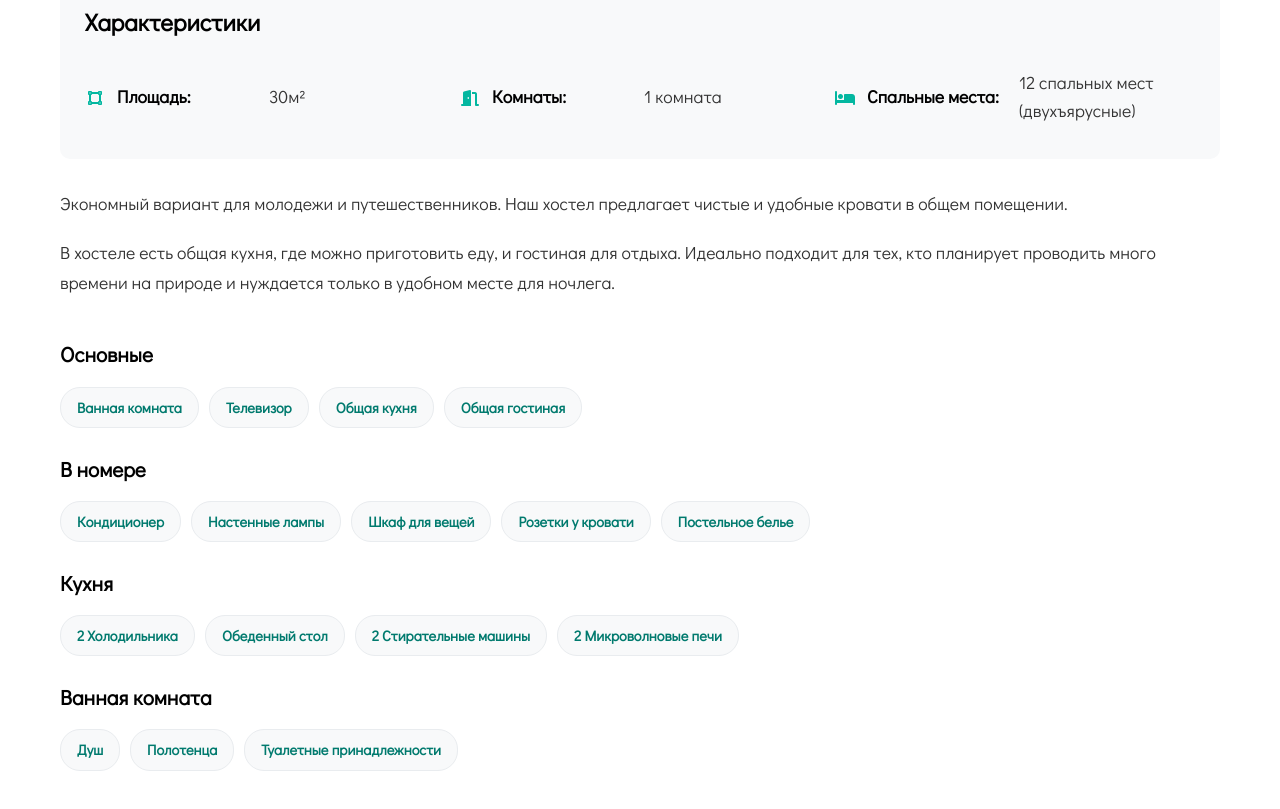
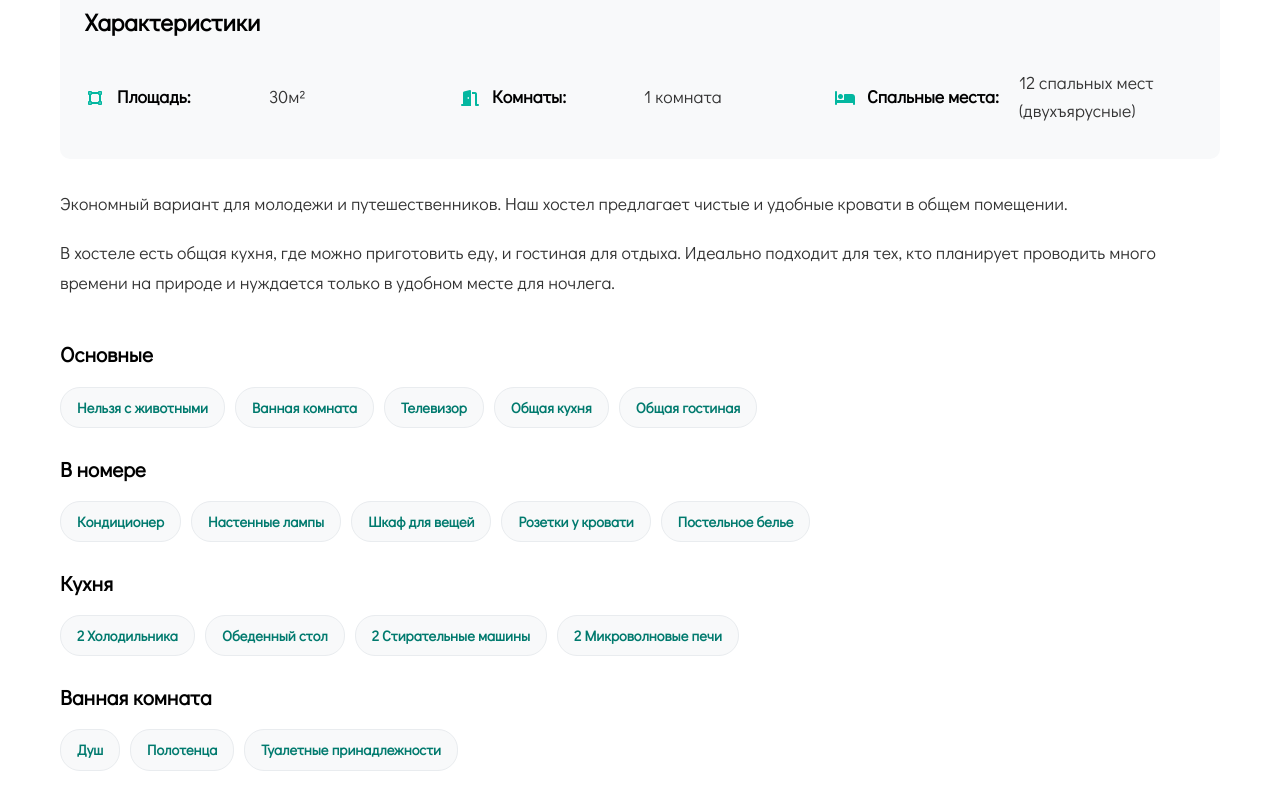
Before and after one commit to fora21/fora21.github.io, a plain HTML site: page pages/hostel.html in a window 1280 px wide. Shown: the part 729-1538 px from the top of the page. Drawn offline with Linux system fonts and the light colour scheme.

Commit message:
ывыв

```diff
--- a/pages/hostel.html
+++ b/pages/hostel.html
@@ -80,6 +80,7 @@
             <div class="tag-category">
                 <h3>Основные</h3>
                 <div class="tags">
+                    <span class="tag">Нельзя с животными</span>
                     <span class="tag">Ванная комната</span>
                     <span class="tag">Телевизор</span>
                     <span class="tag">Общая кухня</span>
```
Also changed, not shown: pages/hotel_standard.html (+1 -0 lines).
